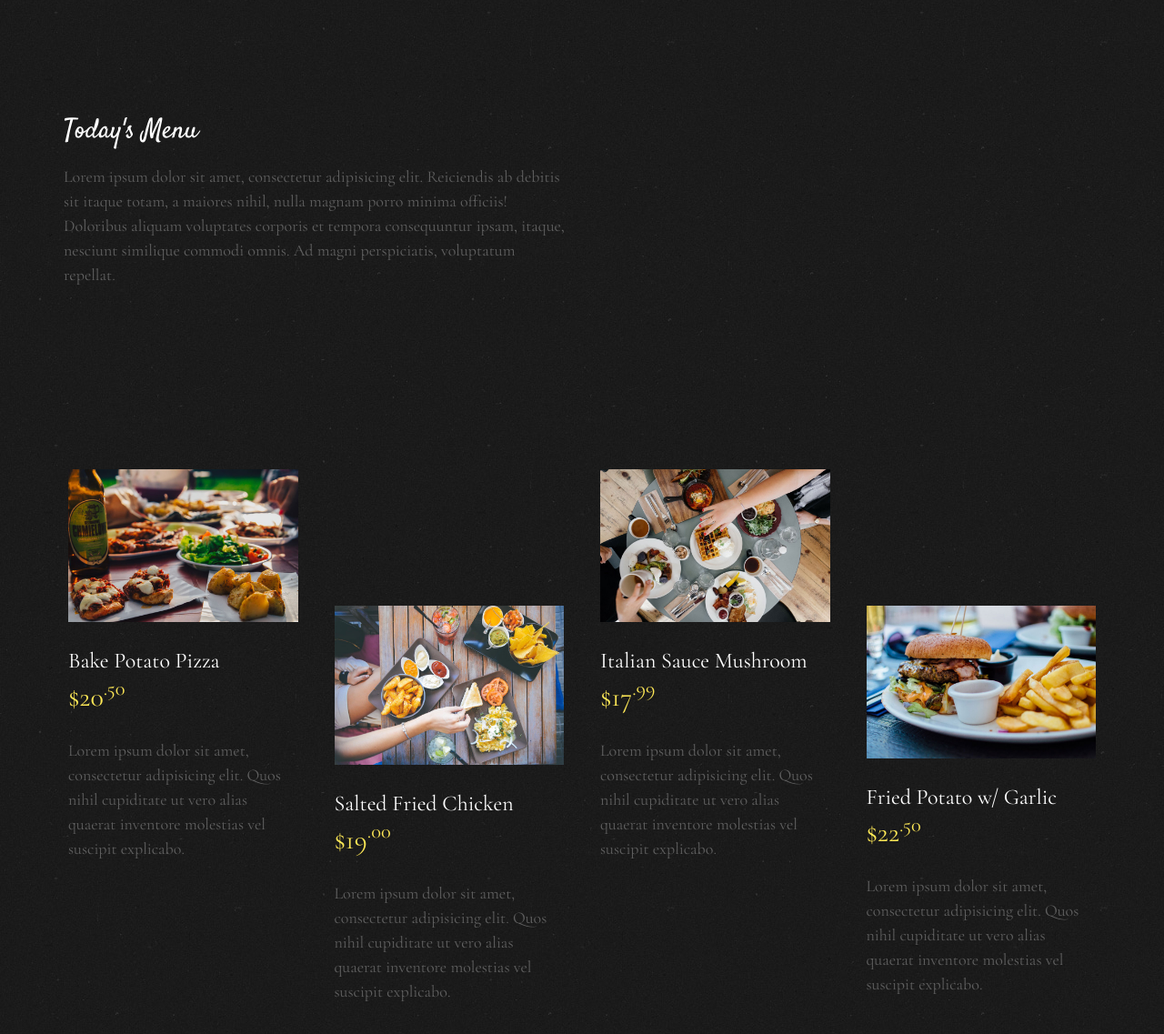
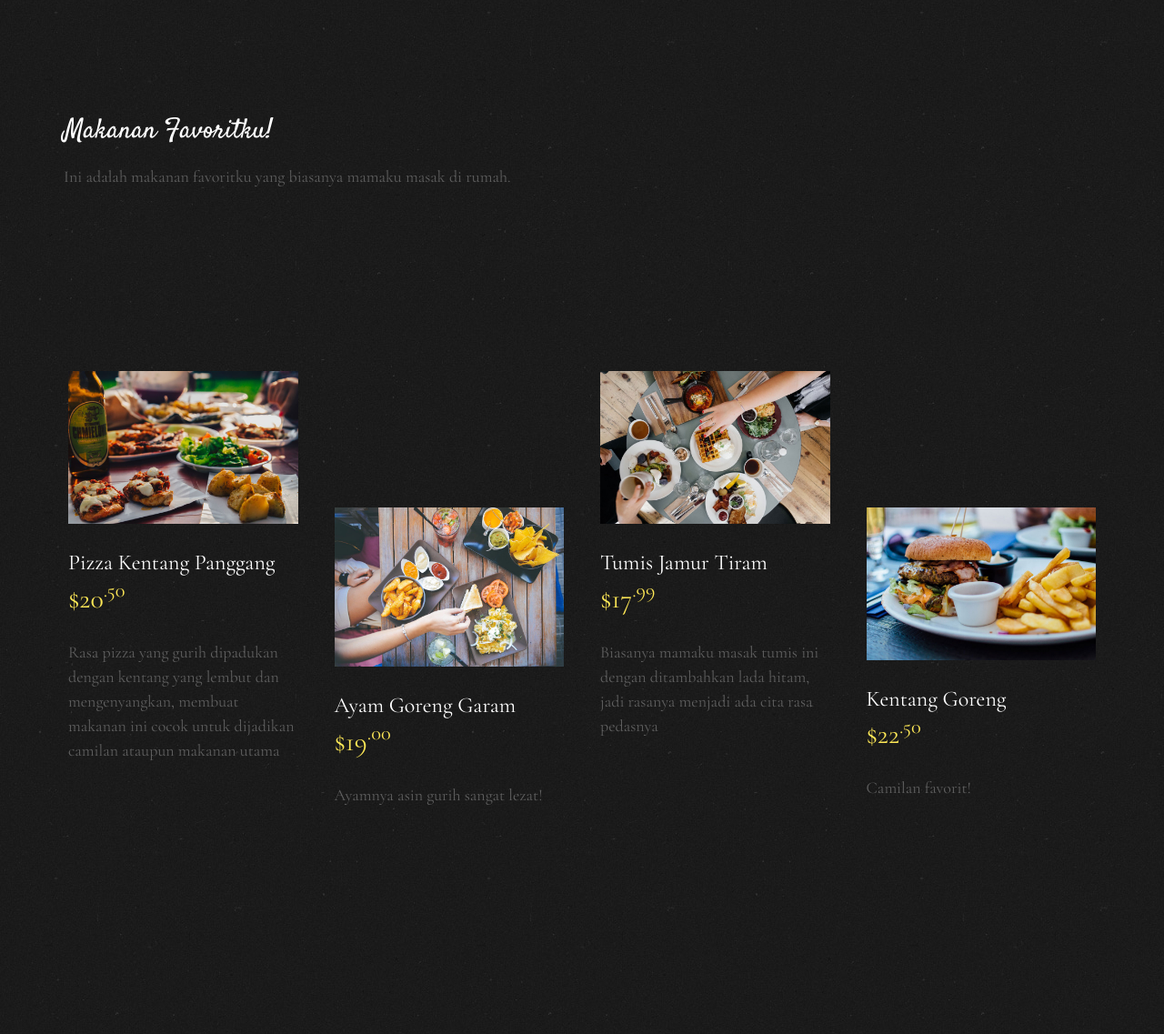
Before and after one commit to awullcode/webku, a plain HTML site: page index.html in a window 1280 px wide. Shown: the part 1680-2817 px from the top of the page at 91% size. Drawn offline with nearby package versions, Linux system fonts and the light colour scheme; files whose address does not match are found by name.

Commit message:
Update index.html

```diff
--- a/index.html
+++ b/index.html
@@ -104,7 +104,7 @@
 						<h2>About Me</h2>
 						<p>Hai semua</p>
 						<p>Selamat datang di web saya!</p>
-						<p><a href="#" class="btn btn-primary btn-outline">Our History</a></p>
+						<p><a href="#" class="btn btn-primary btn-outline">Keseharianku</a></p>
 					</div>
 				</div>
 			</div>
@@ -115,10 +115,10 @@
 		<div class="container">
 			<div class="row">
 				<div class="col-md-12 fh5co-heading animate-box">
-					<h2>Today's Menu</h2>
+					<h2>Makanan Favoritku!</h2>
 					<div class="row">
 						<div class="col-md-6">
-							<p>Lorem ipsum dolor sit amet, consectetur adipisicing elit. Reiciendis ab debitis sit itaque totam, a maiores nihil, nulla magnam porro minima officiis! Doloribus aliquam voluptates corporis et tempora consequuntur ipsam, itaque, nesciunt similique commodi omnis. Ad magni perspiciatis, voluptatum repellat.</p>
+							<p>Ini adalah makanan favoritku yang biasanya mamaku masak di rumah.</p>
 						</div>
 					</div>
 				</div>
@@ -126,34 +126,34 @@
 				<div class="col-md-3 col-sm-6 col-xs-6 col-xxs-12 fh5co-item-wrap animate-box">
 					<div class="fh5co-item">
 						<img src="images/gallery_9.jpeg" class="img-responsive" alt="Free Restaurant Bootstrap Website Template by FreeHTML5.co">
-						<h3>Bake Potato Pizza</h3>
+						<h3>Pizza Kentang Panggang</h3>
 						<span class="fh5co-price">$20<sup>.50</sup></span>
-						<p>Lorem ipsum dolor sit amet, consectetur adipisicing elit. Quos nihil cupiditate ut vero alias quaerat inventore molestias vel suscipit explicabo.</p>
+						<p>Rasa pizza yang gurih dipadukan dengan kentang yang lembut dan mengenyangkan, membuat makanan ini cocok untuk dijadikan camilan ataupun makanan utama</p>
 					</div>
 				</div>
 				<div class="col-md-3 col-sm-6 col-xs-6 col-xxs-12 fh5co-item-wrap animate-box">
 					<div class="fh5co-item margin_top">
 						<img src="images/gallery_8.jpeg" class="img-responsive" alt="Free Restaurant Bootstrap Website Template by FreeHTML5.co">
-						<h3>Salted Fried Chicken</h3>
+						<h3>Ayam Goreng Garam</h3>
 						<span class="fh5co-price">$19<sup>.00</sup></span>
-						<p>Lorem ipsum dolor sit amet, consectetur adipisicing elit. Quos nihil cupiditate ut vero alias quaerat inventore molestias vel suscipit explicabo.</p>
+						<p>Ayamnya asin gurih sangat lezat! </p>
 					</div>
 				</div>
 				<div class="clearfix visible-sm-block visible-xs-block"></div>
 				<div class="col-md-3 col-sm-6 col-xs-6 col-xxs-12 fh5co-item-wrap animate-box">
 					<div class="fh5co-item">
 						<img src="images/gallery_7.jpeg" class="img-responsive" alt="Free Restaurant Bootstrap Website Template by FreeHTML5.co">
-						<h3>Italian Sauce Mushroom</h3>
+						<h3>Tumis Jamur Tiram</h3>
 						<span class="fh5co-price">$17<sup>.99</sup></span>
-						<p>Lorem ipsum dolor sit amet, consectetur adipisicing elit. Quos nihil cupiditate ut vero alias quaerat inventore molestias vel suscipit explicabo.</p>
+						<p>Biasanya mamaku masak tumis ini dengan ditambahkan lada hitam, jadi rasanya menjadi ada cita rasa pedasnya</p>
 					</div>
 				</div>
 				<div class="col-md-3 col-sm-6 col-xs-6 col-xxs-12 fh5co-item-wrap animate-box">
 					<div class="fh5co-item margin_top">
 						<img src="images/gallery_6.jpeg" class="img-responsive" alt="Free Restaurant Bootstrap Website Template by FreeHTML5.co">
-						<h3>Fried Potato w/ Garlic</h3>
+						<h3>Kentang Goreng</h3>
 						<span class="fh5co-price">$22<sup>.50</sup></span>
-						<p>Lorem ipsum dolor sit amet, consectetur adipisicing elit. Quos nihil cupiditate ut vero alias quaerat inventore molestias vel suscipit explicabo.</p>
+						<p>Camilan favorit!</p>
 					</div>
 				</div>
 			</div>
```
